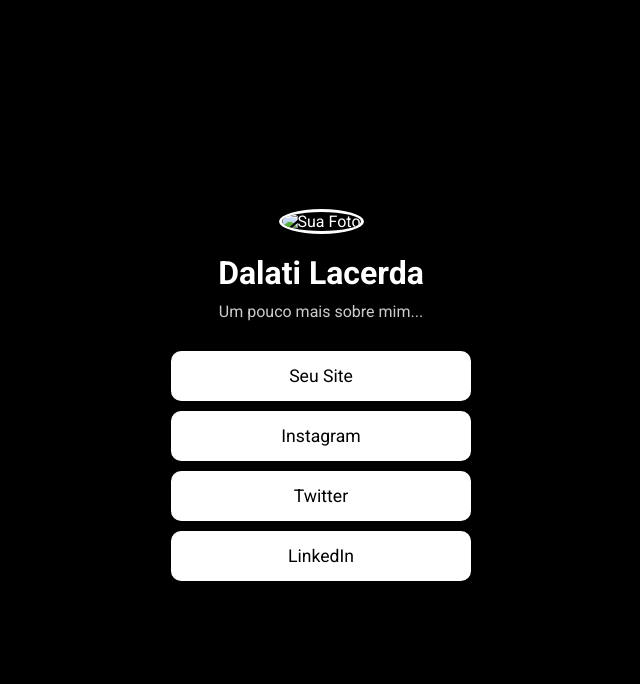
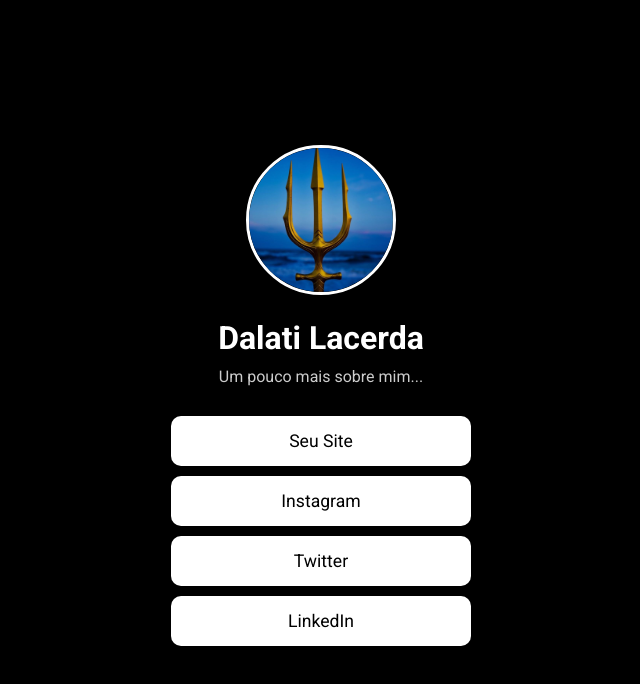
Before and after one commit to dalatilacerda/LinkPages-, a plain HTML site: page index.html in a window 1280 px wide. Shown: the whole page, without its empty margins (319-959 px from the left). Drawn offline with Linux system fonts and the light colour scheme.

Commit message:
Update index.html

```diff
--- a/index.html
+++ b/index.html
@@ -97,7 +97,7 @@
 <body>
     <div class="container">
         <div class="profile">
-            <img src="sua-foto.jpg" alt="Sua Foto" class="profile-pic">
+            <img src="https://raw.githubusercontent.com/dalatilacerda/LinkPages-/refs/heads/main/4e663b2643ecd9fa60230b8679fbec7e.jpg" alt="Sua Foto" class="profile-pic">
             <h1>Dalati Lacerda</h1>
             <p>Um pouco mais sobre mim...</p>
         </div>
```
